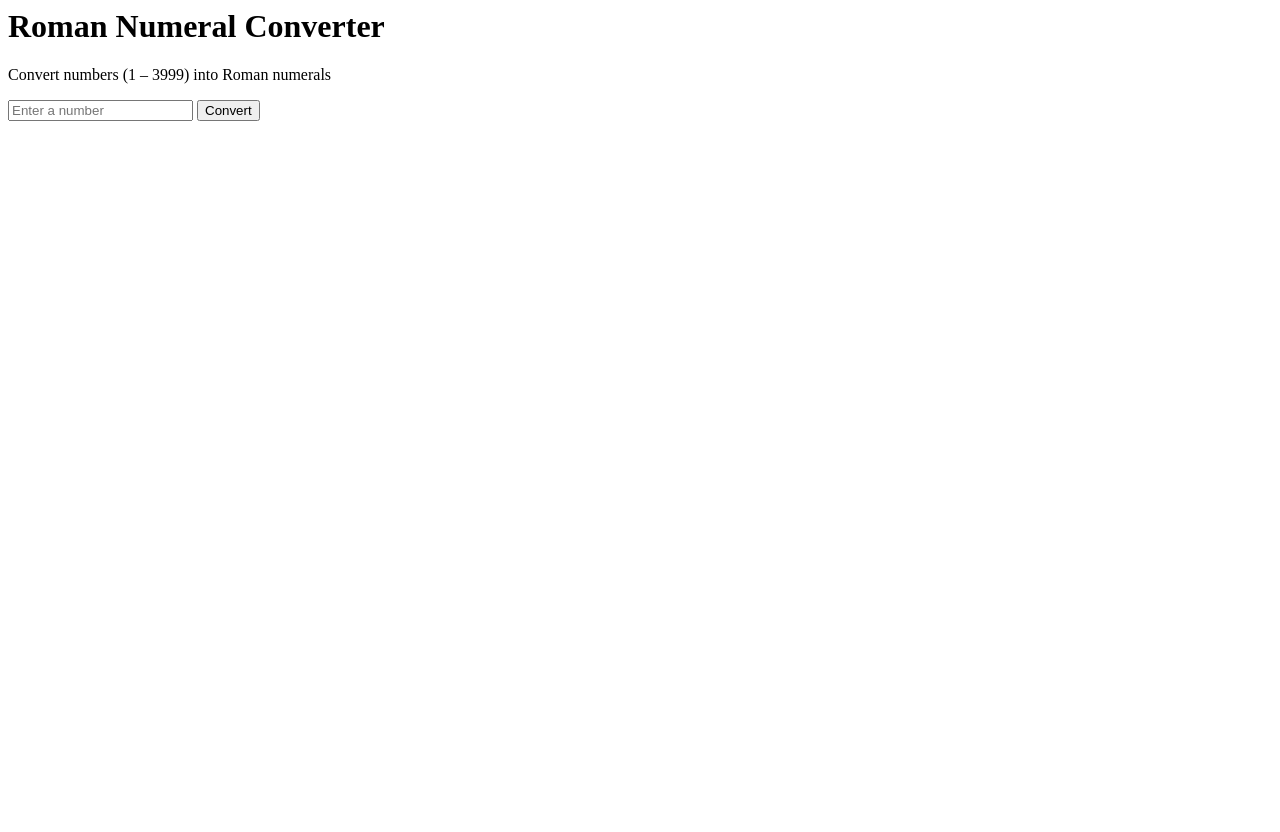
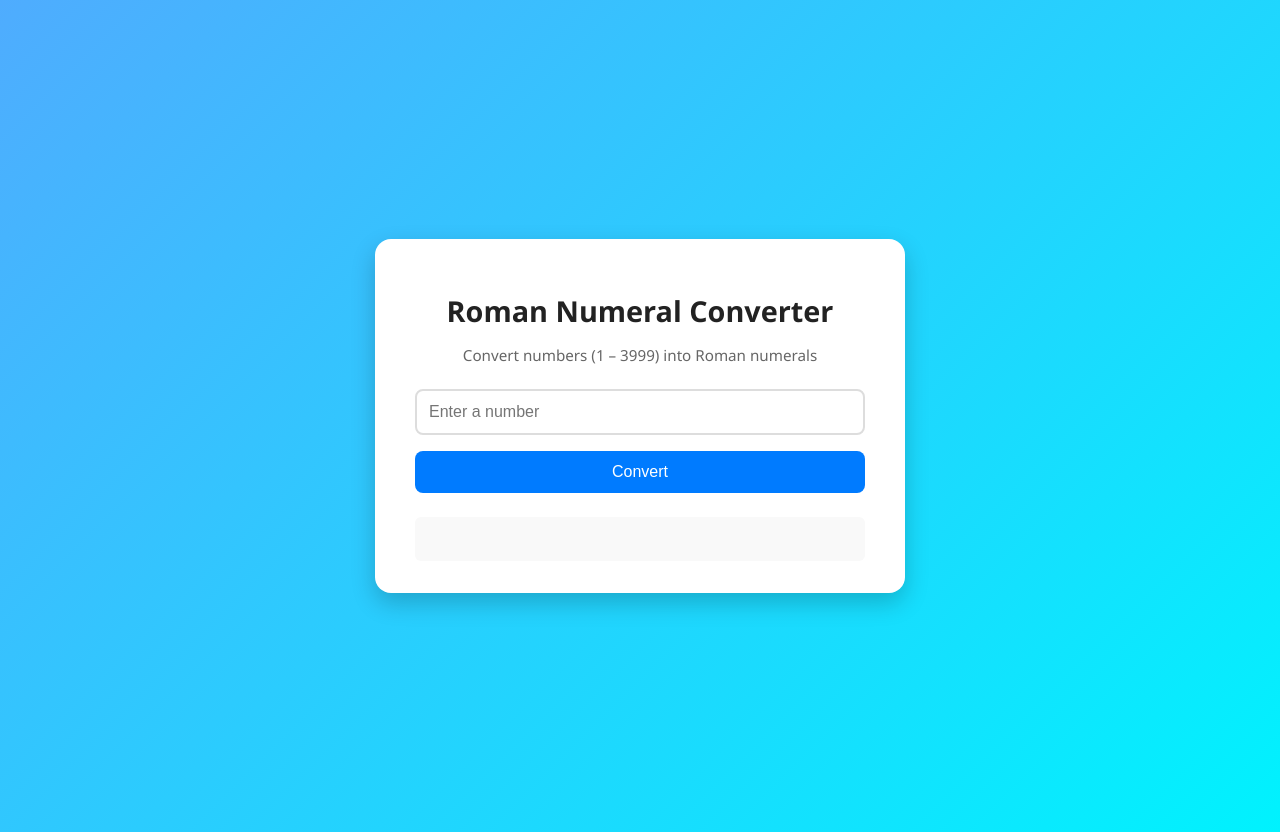
Before and after one commit to Jr1713/Roman-Numeral-Converter, a plain HTML site: page index.html in a window 1280 px wide. Before the commit the page ends 800 px from the top, so only its background shows below. Drawn offline with Linux system fonts and the light colour scheme.

Commit message:
Update index.html

```diff
--- a/index.html
+++ b/index.html
@@ -1,3 +1,12 @@
+<!DOCTYPE html>
+<html lang="en">
+<head>
+  <meta charset="UTF-8">
+  <meta name="viewport" content="width=device-width, initial-scale=1.0">
+  <title>Roman Numeral Converter</title>
+  <link rel="stylesheet" href="style.css">
+</head>
+<body>
   <div class="container">
     <h1>Roman Numeral Converter</h1>
     <p class="subtitle">Convert numbers (1 – 3999) into Roman numerals</p>
@@ -8,3 +17,7 @@
 
     <div id="output"></div>
   </div>
+
+  <script src="script.js" defer></script>
+</body>
+</html>
```
Lines whose indentation alone changed are shown as unchanged.
